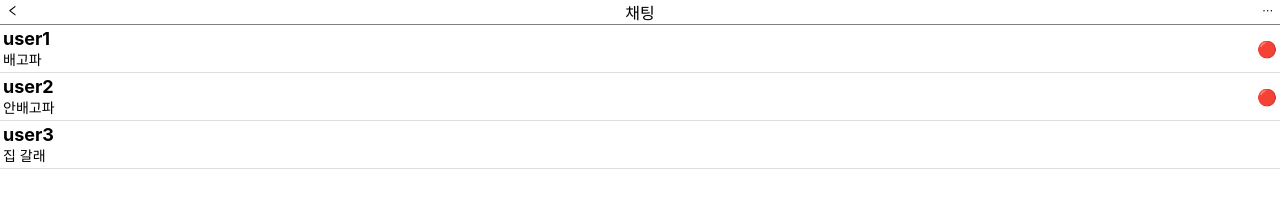
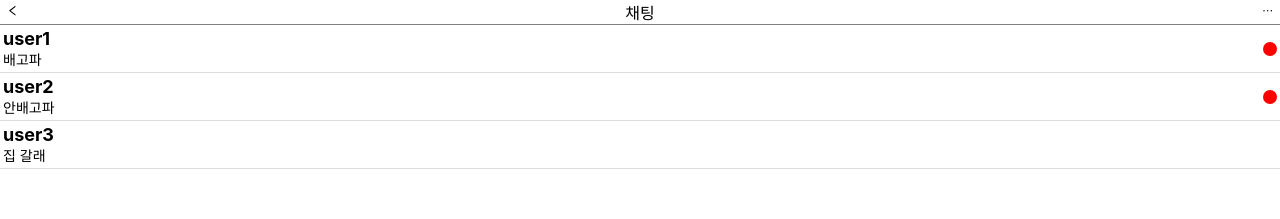
Before and after one commit to 1sTeam/react-spring-chat-frontend, a React (Create React App) app: page / in a window 1280 px wide. Shown: the top 219 px of the page. Built offline with nearby package versions, Linux system fonts and the light colour scheme.

Commit message:
[Feat] : 코드 피드백 or 채팅 말풍선 수정 및 발신자에 따른 좌우정렬

```diff
--- a/src/App.js
+++ b/src/App.js
@@ -5,15 +5,14 @@ import ChatList from "./routers/ChatList";
 import ChatRoom from "./routers/ChatRoom";
 
 function App() {
+  const pathNames = ["/", "login", "signUp", "chatRoom"];
+  const components = [<ChatList />, <Login />, <SignUp />, <ChatRoom />];
   return (
-    <div>
-      <Routes>
-        <Route path="/" element={<ChatList />}></Route>
-        <Route path="login" element={<Login />}></Route>
-        <Route path="signUp" element={<SignUp />}></Route>
-        <Route path="chatRoom" element={<ChatRoom />}></Route>
-      </Routes>
-    </div>
+    <Routes>
+      {pathNames.map((path, index) => (
+        <Route path={path} element={components[index]} />
+      ))}
+    </Routes>
   );
 }
 
--- a/src/components/ChatListItem.js
+++ b/src/components/ChatListItem.js
@@ -12,7 +12,7 @@ function ChatListItem({ chatRoomName, currentTalk, isChecked }) {
         <div id="chatRoomName">{chatRoomName}</div>
         <div id="currentTalk">{currentTalk}</div>
       </div>
-      <div className={`alarm ${isChecked ? "checked" : ""}`}>🔴</div>
+      <div className={`alarm ${isChecked ? "checked" : ""}`}></div>
     </div>
   );
 }
--- a/src/css/ChatBubble.css
+++ b/src/css/ChatBubble.css
@@ -1,13 +1,15 @@
 .bubble {
-  width: 40%;
-  padding: 4px;
-  margin: 4px;
-  border-radius: 4px;
+  width: 60%;
+  padding: 6px;
+  margin: 8px;
+  border-radius: 5px;
+  display: flexbox;
 }
 
 .bubble.me {
   background-color: #6f90f2;
   text-align: right;
+  margin-left: auto;
 }
 .bubble.you {
   background-color: #b5b5b5;
--- a/src/css/ChatListItem.css
+++ b/src/css/ChatListItem.css
@@ -25,6 +25,10 @@
 
 .alarm {
   display: block;
+  width: 14px;
+  height: 14px;
+  border-radius: 100%;
+  background-color: red;
 }
 .alarm.checked {
   display: none;
--- a/src/css/ChatRoom.css
+++ b/src/css/ChatRoom.css
@@ -1,4 +1,4 @@
-form {
+#chatInput {
   background-color: antiquewhite;
   display: flex;
   justify-content: center;
--- a/src/routers/ChatRoom.js
+++ b/src/routers/ChatRoom.js
@@ -17,6 +17,12 @@ function ChatRoom() {
       content: "놀아",
       sender: "user2",
       count: 2,
+    },
+    {
+      content:
+        "ㅋㅋㅋㅋㅋㅋㅋㅋㅋㅋㅋㅋㅋㅋㅋㅋㅋㅋㅋㅋㅋㅋㅋㅋㅋㅋㅋㅋㅋㅋㅋㅋㅋ",
+      sender: "user2",
+      count: 3,
     },
   ]);
 
@@ -40,7 +46,7 @@ function ChatRoom() {
           <ChatBubble key={chatLog.count} chatLog={chatLog} nowUser={nowUser} />
         ))}
       </div>
-      <form onSubmit={onSubmit}>
+      <form id="chatInput" onSubmit={onSubmit}>
         <input type="text" name="talk" onChange={onChange} />
         <input type="submit" value="전송" />
       </form>
--- a/src/routers/SignUp.js
+++ b/src/routers/SignUp.js
@@ -4,7 +4,7 @@ import { useNavigate } from "react-router-dom";
 function SignUp() {
   const navigate = useNavigate();
   const [newAccount, setNewAccount] = useState({
-    ID: "",
+    id: "",
     pwd: "",
     nickname: "",
     email: "",
@@ -36,7 +36,7 @@ function SignUp() {
   return (
     <div>
       <form onSubmit={onMakeAccount}>
-        <div>아이디</div>
+        <label htmlFor="ID">아이디</label> // 바꾸기!!
         <input type="text" name="ID" onChange={onChangeState} />
         <div>비밀번호</div>
         <input type="password" name="pwd" onChange={onChangeState} />
```
